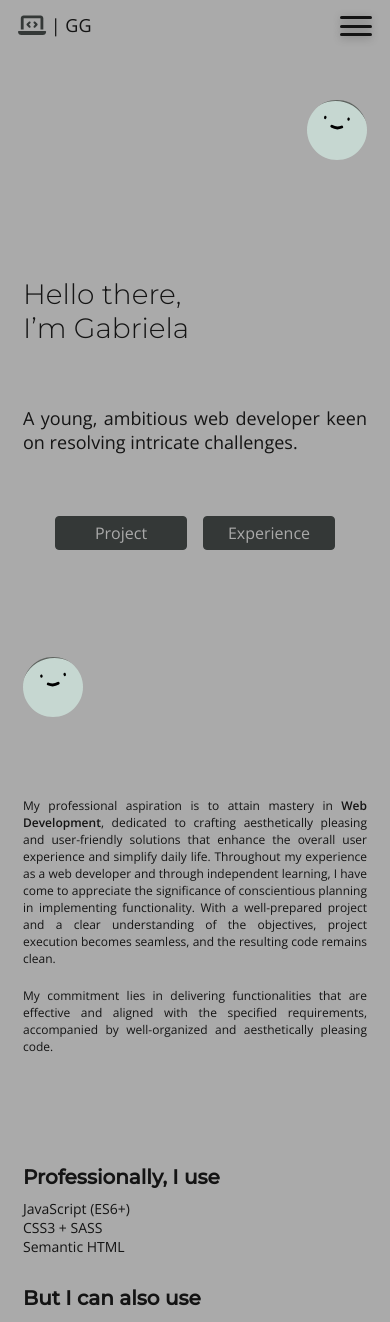
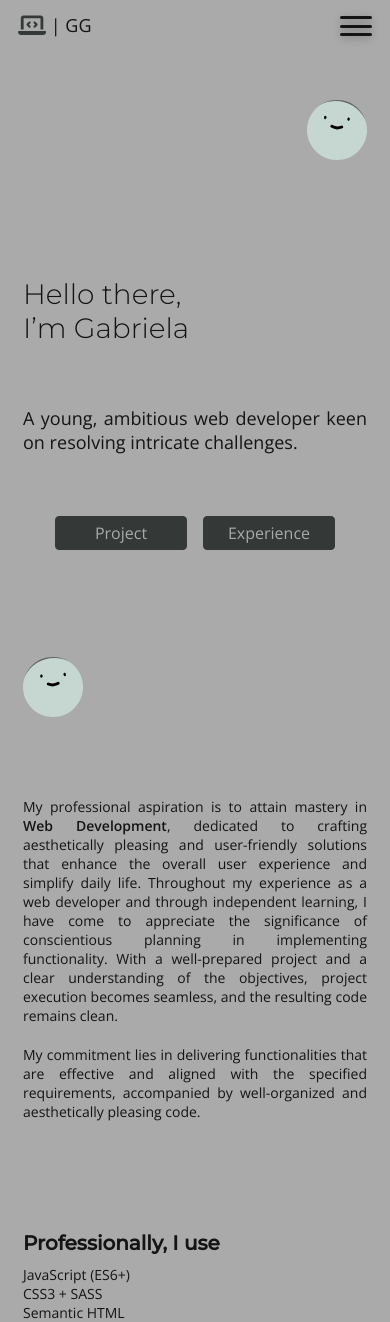
Before and after one commit to GabrielaGodek/Portfolio, a Vue app: page / in a window 390 px wide. Shown: the top 1322 px of the page. Built offline with nearby package versions, Linux system fonts and the light colour scheme; what vue-click-outside-element would draw is missing.

Commit message:
update mobile font size

```diff
--- a/src/scss/_pages/_experience.scss
+++ b/src/scss/_pages/_experience.scss
@@ -32,16 +32,12 @@
     .text {
       flex-basis: 50%;
       margin: auto;
-      p {
-        font-size: 14px;
-        line-height: 20px;
-      }
     }
   }
 
   p {
-    font-size: 12px;
-    line-height: 18px;
+    font-size: 14px;
+    line-height: 20px;
     letter-spacing: 0.08px;
     text-align: justify;
   }
--- a/src/scss/_pages/_welcome.scss
+++ b/src/scss/_pages/_welcome.scss
@@ -45,7 +45,7 @@
     transform: scaleX(-1);
   }
   p {
-    font-size: 12px;
+    font-size: 14px;
     text-align: justify;
   }
 }
--- a/src/scss/style.css
+++ b/src/scss/style.css
@@ -383,7 +383,7 @@ p {
   transform: scaleX(-1);
 }
 .second p {
-  font-size: 12px;
+  font-size: 14px;
   text-align: justify;
 }
 
@@ -523,14 +523,10 @@ p {
     flex-basis: 50%;
     margin: auto;
   }
-  .wrapper .text p {
-    font-size: 14px;
-    line-height: 20px;
-  }
 }
 .wrapper p {
-  font-size: 12px;
-  line-height: 18px;
+  font-size: 14px;
+  line-height: 20px;
   letter-spacing: 0.08px;
   text-align: justify;
 }
```
Also changed, not shown: 1 other file (tests, documents, lock files or other folders).
